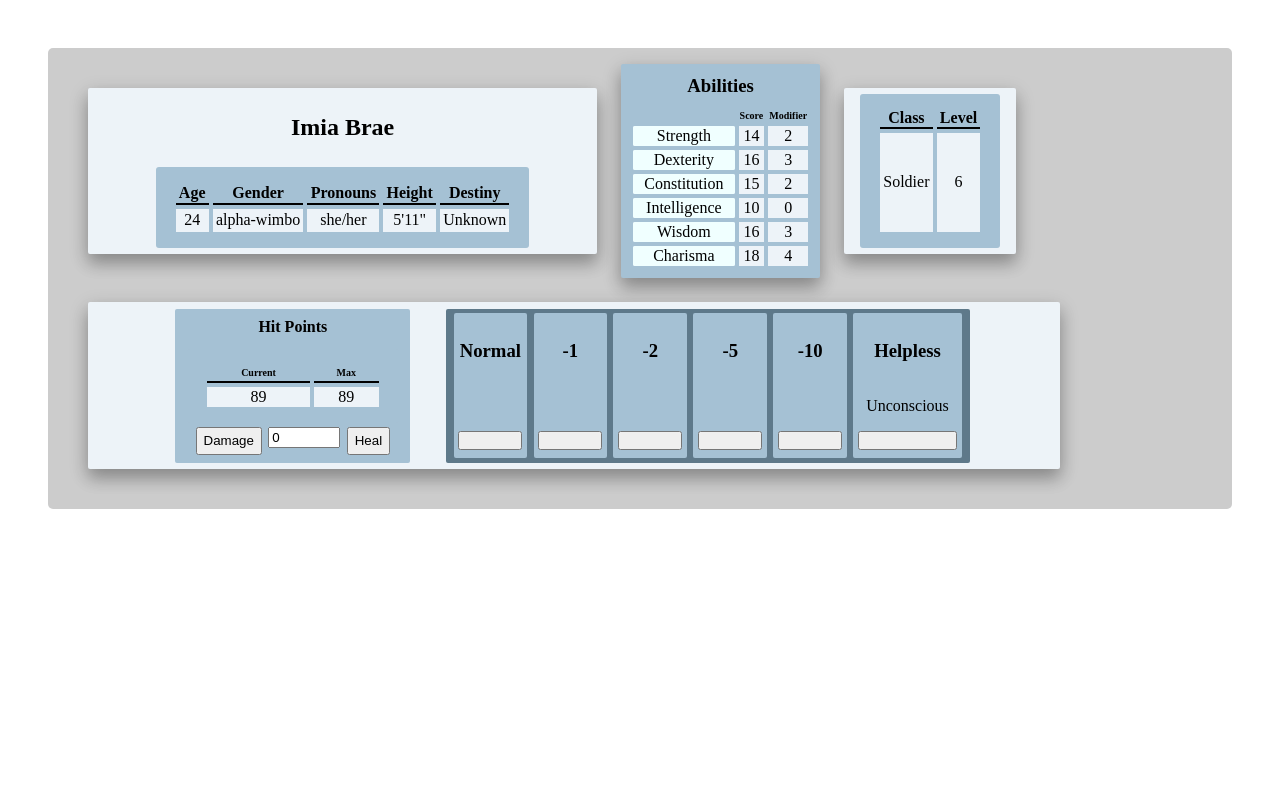
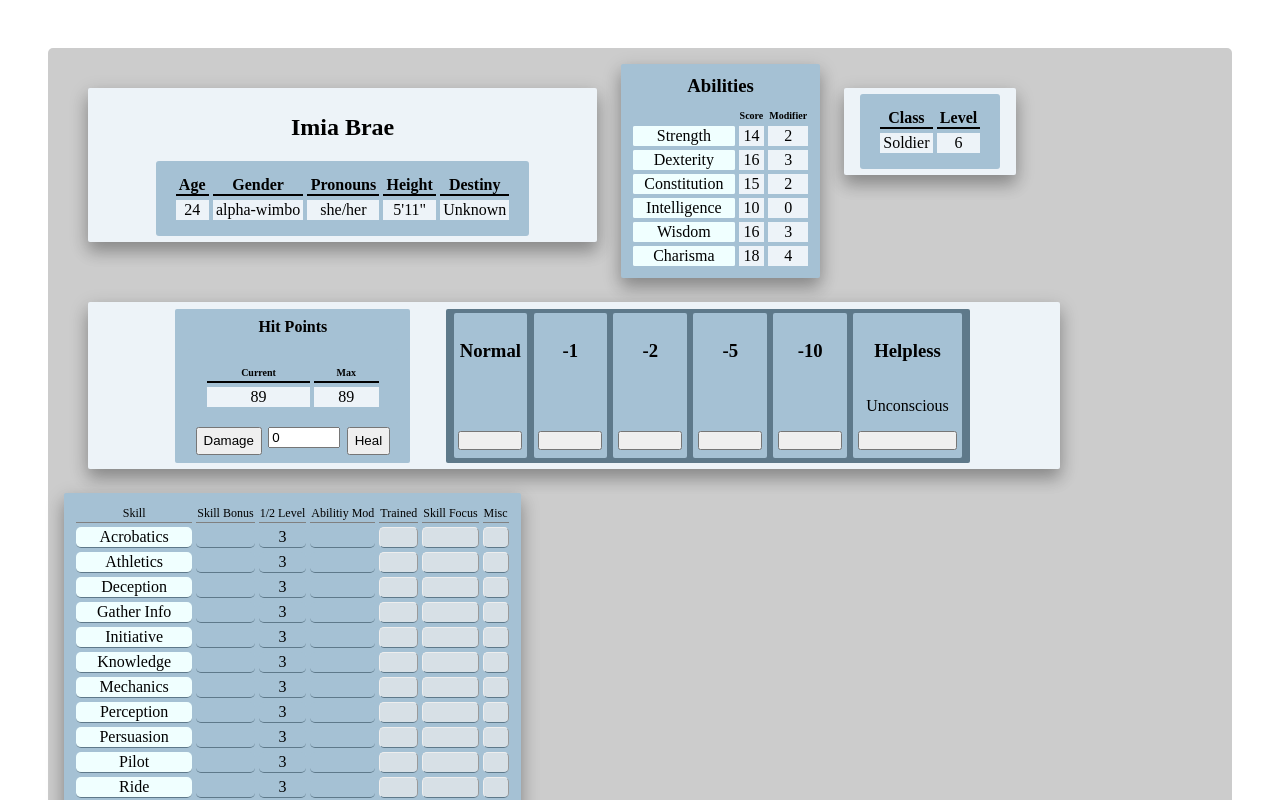
Before and after one commit to Olive251/CharacterKit-SWSE, a Next.js app: page /sampleCharacterSheet in a window 1280 px wide. Shown: the top 800 px of the page. Built offline with nearby package versions, Linux system fonts and the light colour scheme.

Commit message:
first pass on skills card

```diff
--- a/components/characterSheet/AbilitiesCard.jsx
+++ b/components/characterSheet/AbilitiesCard.jsx
@@ -8,6 +8,9 @@ const  getModifier = (score) => {
     if (score >= 10) {
         score = score -10;
         modifier = Math.floor(score/2);
+    } else {
+        var scoreFromNeutral = 10 - score;
+        modifier = Math.floor(scoreFromNeutral/2);
     }
     return modifier;
 }
--- a/components/characterSheet/SkillsCard.jsx
+++ b/components/characterSheet/SkillsCard.jsx
@@ -1,14 +1,98 @@
 import styles from '../../styles/CharacterSheet.module.css';
 import {useState, useEffect} from 'react';
 
+const  getModifier = (score) => {
+    var modifier;
+
+    if (score >= 10) {
+        score = score - 10;
+        modifier = Math.floor(score/2);
+    } else {
+        var scoreFromNeutral = 10 - score;
+        modifier = Math.floor(scoreFromNeutral/2);
+    }
+    return modifier;
+}
+
+const SkillsRow = ({character, skill, index}) => {
+
+
+    const [abilityMod] = useState();
+    //TODO be able to calculate total level from multiple class sources
+    const [halfLvl] = useState(Math.floor(character.heroClass[0].level/2))
+    //TODO - fully set up database to continue.
+    //  Need to have skills connected to abilities
+    //  Skill training should come to feats or classes instead of integral part
+    const [skillBonus] = useState();
+
+    return(
+    <tr key={index}>
+        <td className={styles.boldCell}>{skill.skillName}</td>
+        <td></td>
+        <td>{halfLvl}</td>
+        <td></td>
+        <td className={styles.skillCardBubble}>       </td>
+        <td className={styles.skillCardBubble}>       </td>
+        <td className={styles.skillCardBubble}>       </td>
+    </tr>
+    )
+}
+
+const SkillsBody = ({character}) => {
+
+    var skillArr = [];
+    var skills = character.skills;
+    Object.keys(skills).forEach((key, index) => {
+        skillArr.push(skills[key]);
+    })
+
+    var spliceEntry;
+    skillArr.map((skill, index) => {
+
+        if (Array.isArray(skill)){
+
+            spliceEntry = index;
+
+            skill.map(knSkill => {
+                skillArr.splice(index, 0, knSkill);
+            })
+        }
+    });
+
+    skillArr.splice(spliceEntry,1);
+
+    const [_skill] = useState([...new Set(skillArr)]);
+
+    return (
+        <tbody>
+            {_skill.map((skill, index) => {
+                if (skill.skillName)
+                    return(<SkillsRow character={character} skill={skill} index={index}/>)
+            })}
+        </tbody>
+    )
+
+}
+
 const SkillsCard = ({character}) => {
 
-    useEffect( () => {
-
-    }, [])
+    const [_character] = useState(character);
 
     return (
-
+        <table className={styles.longCard}id={styles.skillCard}>
+            <thead>
+                <tr>
+                    <th>Skill</th>
+                    <th>Skill Bonus</th>
+                    <th>1/2 Level</th>
+                    <th>Abilitiy Mod</th>
+                    <th>Trained</th>
+                    <th>Skill Focus</th>
+                    <th>Misc</th>
+                </tr>
+            </thead>
+            <SkillsBody character={_character}/>
+        </table>
     )
 }
 
--- a/components/characterSheet/hp.jsx
+++ b/components/characterSheet/hp.jsx
@@ -3,7 +3,6 @@ import {useState, useEffect} from 'react';
 import {atom, useAtom, Provider} from "jotai";
 
 const ConditionTracker = ({condition}) => {
-
     return(
         <div className={styles.conditionTracker}>
 
@@ -91,16 +90,16 @@ const HitPointsCard = ({hp}) => {
     )
 }
 
-const HP = ({hp}) => {
+const HP = ({status}) => {
 
-    const [condition, setCondition] = useState();
+    const [_status, setStatus] = useState(status)
 
-    useEffect(() => {setCondition(hp.condition)},[])
+    //useEffect(() => {setCondition(hp.condition)},[])
 
     return (
         <div className={styles.section}>
-            <HitPointsCard hp={hp}/>
-            <ConditionTracker condition={condition}/>
+            <HitPointsCard hp={_status}/>
+            <ConditionTracker condition={_status.condition}/>
         </div>
     )
 }
--- a/components/characterSheet/sheet.jsx
+++ b/components/characterSheet/sheet.jsx
@@ -1,17 +1,14 @@
 import styles from '../../styles/CharacterSheet.module.css';
-import {useState, useEffect} from 'react';
 import BasicInfo from './BasicInfo';
 import HeroClassLvl from './heroClassLvl';
 import HP from './hp';
 import AbilitiesCard from './AbilitiesCard';
+import SkillsCard from './SkillsCard';
 //import {atom, useAtom, Provider} from "jotai";
 
 const Sheet = ({character}) => {
-    console.log(character);
-
 
     const basicInfo = character.basicInfo;
-    const abilities = character.abilities;
 
     return (
         <div className={styles.sheet}>
@@ -20,7 +17,10 @@ const Sheet = ({character}) => {
             <BasicInfo basicInfo={basicInfo}/>
             <AbilitiesCard abilities={character.abilities}/>
             <HeroClassLvl heroClass={character.heroClass}/>
-            <HP hp={character.hp}/>
+
+            <HP status={character.status}/>
+
+            <SkillsCard character={character}/>
 
 
         </div>
--- a/pages/sampleCharacterSheet.js
+++ b/pages/sampleCharacterSheet.js
@@ -17,7 +17,7 @@ const orig_sampleCharacter = atom({
         className: "Soldier",
         level: 6,
     },],
-    hp: {
+    status: {
         maxHP: 89,
         current: 89,
         condition: 0,
@@ -31,22 +31,22 @@ const orig_sampleCharacter = atom({
         charisma: 18,
     },
     skills: {
-        acrobatics: {trained: false, skillFocus: 0 },
-        athletics: {trained: true, skillFocus: 0 },
-        deception: {trained: false, skillFocus: 0 },
-        gatherInfo: {trained: true, skillFocus: 0 },
-        initiative: {trained: false, skillFocus: 0 },
-        knowledge: [{}],
-        mechanics: {trained: false, skillFocus: 0 },
-        perception: {trained: false, skillFocus: 0 },
-        persuasion: {trained: true, skillFocus: 0 },
-        pilot: {trained: false, skillFocus: 0 },
-        ride: {trained: false, skillFocus: 0 },
-        stealth: {trained: false, skillFocus: 0 },
-        survival: {trained: false, skillFocus: 0 },
-        treatInjury: {trained: false, skillFocus: 0 },
-        useComputer: {trained: false, skillFocus: 0 },
-        useTheForce: {trained: true, skillFocus: 1 },
+        acrobatics: {skillName: 'Acrobatics', trained: false, skillFocus: 0 },
+        athletics: {skillName: 'Athletics', trained: true, skillFocus: 0 },
+        deception: {skillName: 'Deception', trained: false, skillFocus: 0 },
+        gatherInfo: {skillName: 'Gather Info', trained: true, skillFocus: 0 },
+        initiative: {skillName: 'Initiative', trained: false, skillFocus: 0 },
+        knowledge: [{skillName: 'Knowledge'}],
+        mechanics: {skillName: 'Mechanics', trained: false, skillFocus: 0 },
+        perception: {skillName: 'Perception', trained: false, skillFocus: 0 },
+        persuasion: {skillName: 'Persuasion', trained: true, skillFocus: 0 },
+        pilot: {skillName: 'Pilot', trained: false, skillFocus: 0 },
+        ride: {skillName: 'Ride', trained: false, skillFocus: 0 },
+        stealth: {skillName: 'Stealth', trained: false, skillFocus: 0 },
+        survival: {skillName: 'Survival', trained: false, skillFocus: 0 },
+        treatInjury: {skillName: 'Treat Injury', trained: false, skillFocus: 0 },
+        useComputer: {skillName: 'Use Computer', trained: false, skillFocus: 0 },
+        useTheForce: {skillName: 'Use The Force', trained: true, skillFocus: 1 },
     },
 });
 const sampleCharacter = atom((get) => get(orig_sampleCharacter));
--- a/styles/CharacterSheet.module.css
+++ b/styles/CharacterSheet.module.css
@@ -14,6 +14,7 @@
 
 .sheet {
     display: flex;
+    flex: content;
     flex-wrap: wrap;
     margin: 2.5rem;
     background-color: rgb(204, 204, 204);
@@ -24,6 +25,7 @@
     display: flex;
     flex-wrap: wrap;
     justify-content: center;
+    align-content: flex-end;
     background-color: rgb(237, 243, 248);
     padding: 1rem;
     padding-top: .4rem;
@@ -32,6 +34,8 @@
     box-shadow: 0 10px 16px 0 rgba(0,0,0,0.2),0 6px 20px 0 rgba(0,0,0,0.19) !important;
     margin: 1.5rem;
     min-width: fit-content;
+    max-width: min-content;
+    max-height: min-content;
 }
 .section p {
     margin-inline: .5rem;
@@ -151,6 +155,7 @@
 }
 .longCard table {
     border-spacing: .3rem;
+    width: 100%;
 }
 .longCard tbody {
     text-align: center;
@@ -165,3 +170,30 @@
     border-radius: 2px;
     background-color: azure;
 }
+
+#skillCard {
+    display: table;
+    border-spacing: .28rem;
+}
+#skillCard table {
+    background-color:rgb(165, 193, 212);
+}
+#skillCard tbody {
+    background-color: inherit;
+}
+#skillCard td {
+    border-radius: 5px;
+    border-bottom: 1px inset rgb(94, 121, 138);
+}
+#skillCard th {
+    font-size: .75rem;
+    font-weight: lighter;
+    border-bottom: 1px solid grey;
+    word-wrap:break-word;
+    width: min-content;
+    vertical-align: bottom;
+}
+.skillCardBubble {
+    background-color: rgb(215, 224, 230);
+    border: outset 1px;
+}
```
Also changed, not shown: lib/data/schemas/character.js.
